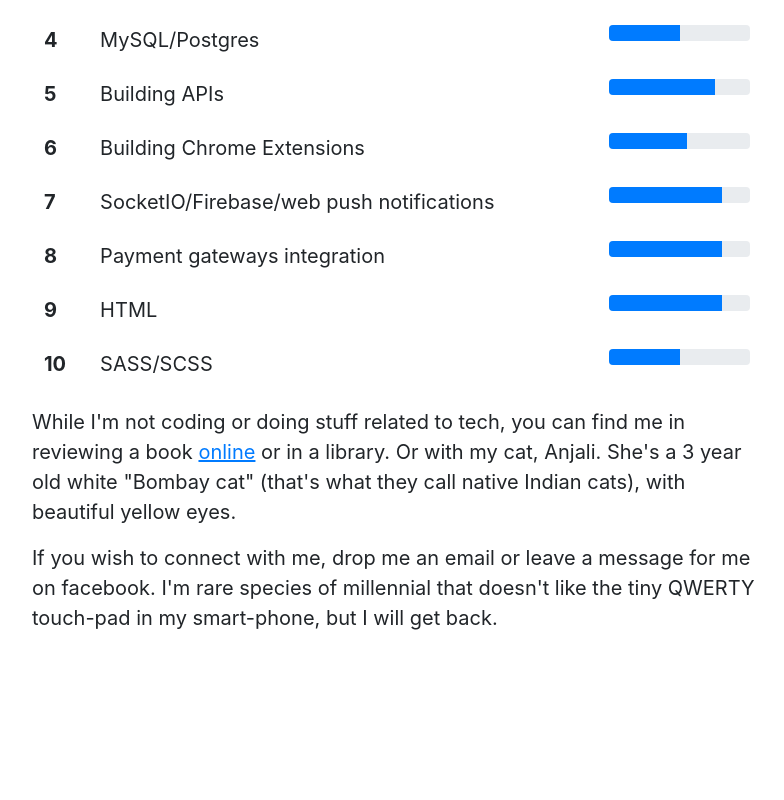
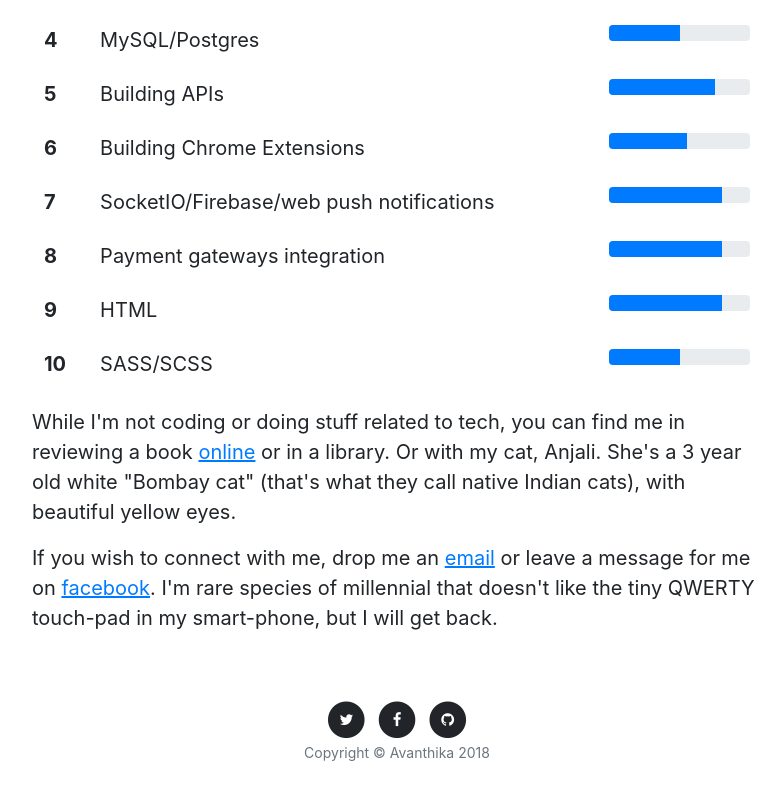
Before and after one commit to AvanthikaMeenakshi/avanthikameenakshi.github.io, a React (Create React App) app in the folder sourceCode/: page /about in a window 1280 px wide. Shown: the part 1604-2404 px from the top of the page, without its empty margins (243-1027 px from the left). Before the commit the page ends 2253 px from the top, so only its background shows below. Built offline with nearby package versions, Linux system fonts and the light colour scheme.

Commit message:
some more fixes

```diff
--- a/sourceCode/src/components/AboutPageContainer/index.js
+++ b/sourceCode/src/components/AboutPageContainer/index.js
@@ -1,6 +1,7 @@
 import React, { Component } from 'react';
 import ImageSection from '../ImageSection';
 import BlogNavBar from '../BlogNavBar';
+import Footer from '../Footer';
 import { Progress } from 'reactstrap';
 import { Table } from 'reactstrap';
 
@@ -97,12 +98,13 @@
                             <p>
                                 While I'm not coding or doing stuff related to tech, you can find me in reviewing a book <a target="_blank" rel="noopener noreferrer" href="https://www.goodreads.com/user/show/26453047-avanthika">online</a> or in a library. Or with my cat, Anjali. She's a 3 year old white "Bombay cat" (that's what they call native Indian cats), with beautiful yellow eyes.
                             </p>
-                            <p>If you wish to connect with me, drop me an email or leave a message for me on facebook.
+                            <p>If you wish to connect with me, drop me an <a href="mailto:avanthika157@gmail.com">email</a> or leave a message for me on <a target="_blank" rel="noopener noreferrer" href="https://www.facebook.com/avanthika.meenakshi">facebook</a>.
                                 I'm rare species of millennial that doesn't like the tiny QWERTY touch-pad in my smart-phone, but I will get back.
                             </p>
                         </div>
                     </div>
                 </div>
+                <Footer />
             </div>
         )
     }
```
Also changed, not shown: sourceCode/src/components/mediumPosts/index.js (+0 -23 lines).
